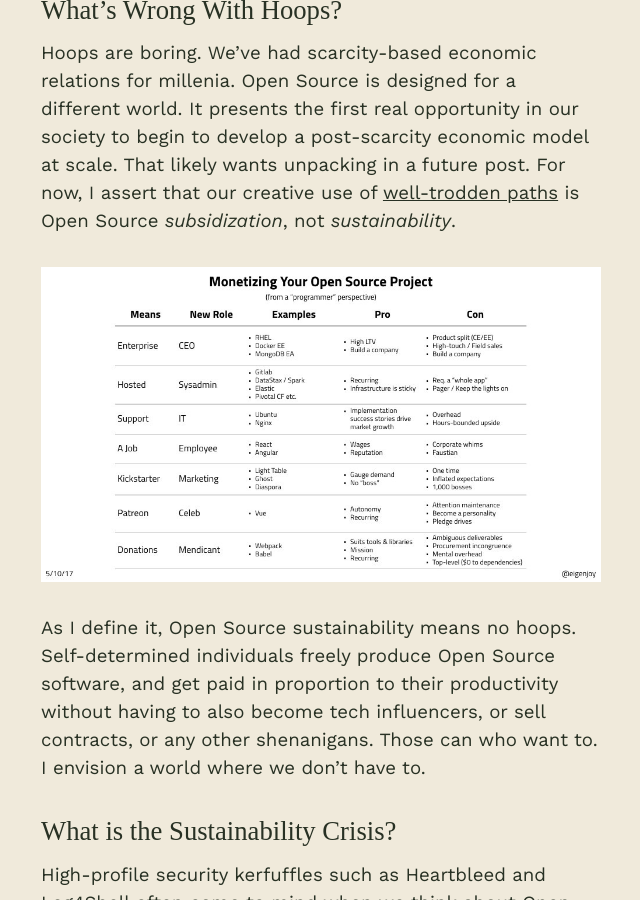
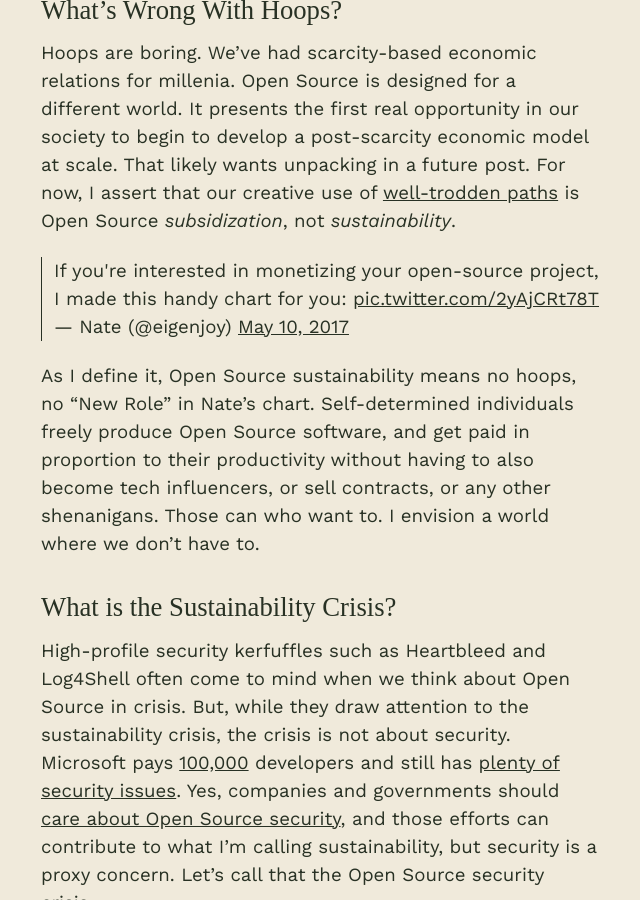
Before and after one commit to chadwhitacre/openpath, a Jekyll site: the page built from _posts/2024-01-19-the-open-source-sustainability-crisis.md, in a window 1280 px wide and 900 px high, scrolled down 2497 px. Shown: the whole window, without its empty margins (319-959 px from the left). Built offline with Jekyll 4.4.1, drawn with Linux system fonts in a browser that asks for light colours; some web fonts are replaced; comment, search, counter and statistics services are not loaded.

Commit message:
Embed tweet vs. image

```diff
--- a/_posts/2024-01-19-the-open-source-sustainability-crisis.md
+++ b/_posts/2024-01-19-the-open-source-sustainability-crisis.md
@@ -78,13 +78,13 @@ our creative use of [well-trodden
 paths](https://twitter.com/eigenjoy/status/862412458517962752) is Open Source
 _subsidization_, not _sustainability_.
 
-{% include img.html src="./new-role.jpg" url="https://twitter.com/eigenjoy/status/862412458517962752" %}
+<blockquote class="twitter-tweet" data-dnt="true"><p lang="en" dir="ltr">If you&#39;re interested in monetizing your open-source project, I made this handy chart for you: <a href="https://t.co/2yAjCRt78T">pic.twitter.com/2yAjCRt78T</a></p>&mdash; Nate (@eigenjoy) <a href="https://twitter.com/eigenjoy/status/862412458517962752?ref_src=twsrc%5Etfw">May 10, 2017</a></blockquote>
 
-As I define it, Open Source sustainability means no hoops. Self-determined
-individuals freely produce Open Source software, and get paid in proportion to
-their productivity without having to also become tech influencers, or sell
-contracts, or any other shenanigans. Those can who want to. I envision a world
-where we don't have to.
+As I define it, Open Source sustainability means no hoops, no "New Role" in
+Nate's chart. Self-determined individuals freely produce Open Source software,
+and get paid in proportion to their productivity without having to also become
+tech influencers, or sell contracts, or any other shenanigans. Those can who
+want to. I envision a world where we don't have to.
 
 ## What is the Sustainability Crisis?
 
```
Also changed, not shown: 2024/the-open-source-sustainability-crisis/new-role.jpg (deleted).
